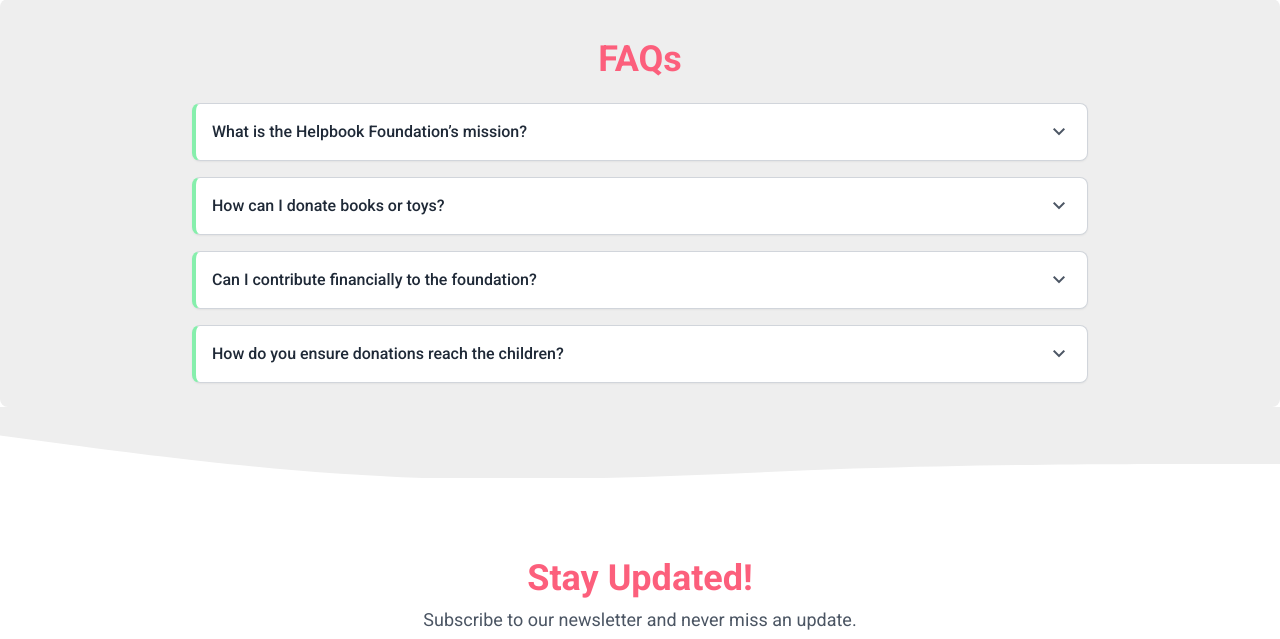
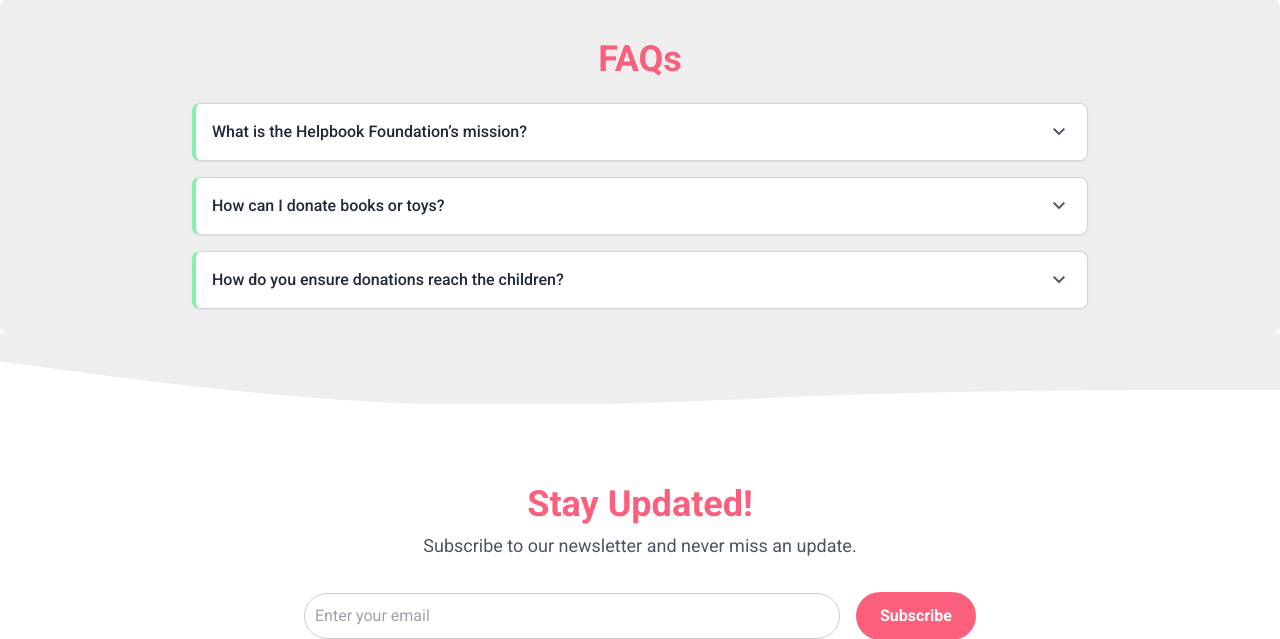
Before and after one commit to aiemoservices/thehelpbookorg, a PHP site: page / in a window 1280 px wide. Shown: the part 4129-4768 px from the top of the page. Run offline with PHP 8.4, Linux system fonts and the light colour scheme; some libraries are stand-ins or nearby versions.

Commit message:
Fixed minor bugs

```diff
--- a/contact.php
+++ b/contact.php
@@ -50,8 +50,6 @@
             <div class="form-header mb-4">
                 <h2 class="text-4xl font-bold center mb-2 relative inline-block">
                     Contact Us
-                    <span
-                        class="absolute bottom-0 left-0 w-full h-2 bg-green-500 transform origin-left transition-transform duration-300 hover:scale-x-110"></span>
                 </h2>
             </div>
             <form action="./admin/contact.php" id="contactForm" method="POST" onsubmit="return validateContactForm()">
--- a/help.php
+++ b/help.php
@@ -126,8 +126,6 @@
             <div class="form-header">
                 <h2 class="text-4xl font-bold center mb-2 relative inline-block">
                     Help - The HelpBook Foundation
-                    <span
-                        class="absolute bottom-0 left-0 w-full h-2 bg-green-500 transform origin-left transition-transform duration-300 hover:scale-x-110"></span>
                 </h2>
             </div>
 
--- a/index.php
+++ b/index.php
@@ -533,20 +533,6 @@
       <details
         class="border border-l-4 border-l-green-300 border-gray-300 rounded-lg p-4 group overflow-hidden bg-white shadow-sm">
         <summary class="flex items-center justify-between cursor-pointer font-medium text-gray-800 focus:outline-none">
-          Can I contribute financially to the foundation?
-          <span class="material-symbols-outlined transition-transform duration-300 group-open:rotate-180 text-gray-600">
-            expand_more
-          </span>
-        </summary>
-        <p class="mt-2 text-gray-600">
-          Yes! We accept monetary donations to help purchase learning materials and support our programs. You can donate
-          securely through our online donation page.
-        </p>
-      </details>
-
-      <details
-        class="border border-l-4 border-l-green-300 border-gray-300 rounded-lg p-4 group overflow-hidden bg-white shadow-sm">
-        <summary class="flex items-center justify-between cursor-pointer font-medium text-gray-800 focus:outline-none">
           How do you ensure donations reach the children?
           <span class="material-symbols-outlined transition-transform duration-300 group-open:rotate-180 text-gray-600">
             expand_more
--- a/join.php
+++ b/join.php
@@ -109,8 +109,6 @@
       <script src="https://cdn.tailwindcss.com"></script>
       <h2 class="text-4xl font-bold center mb-2 relative inline-block">
         Join Us - The HelpBook Foundation
-        <span
-          class="absolute bottom-0 left-0 w-full h-2 bg-green-500 transform origin-left transition-transform duration-300 hover:scale-x-110"></span>
       </h2>
 
       <label for="name">Name:</label>
```
